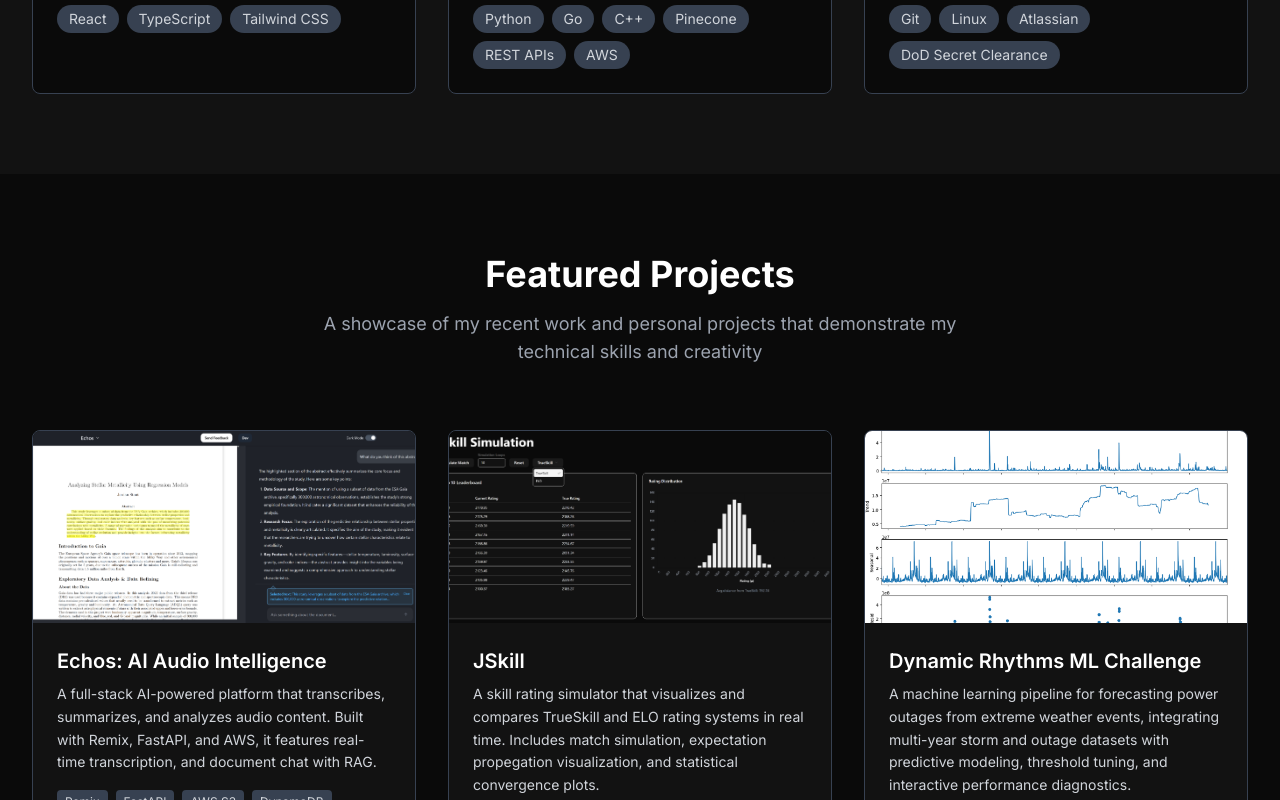
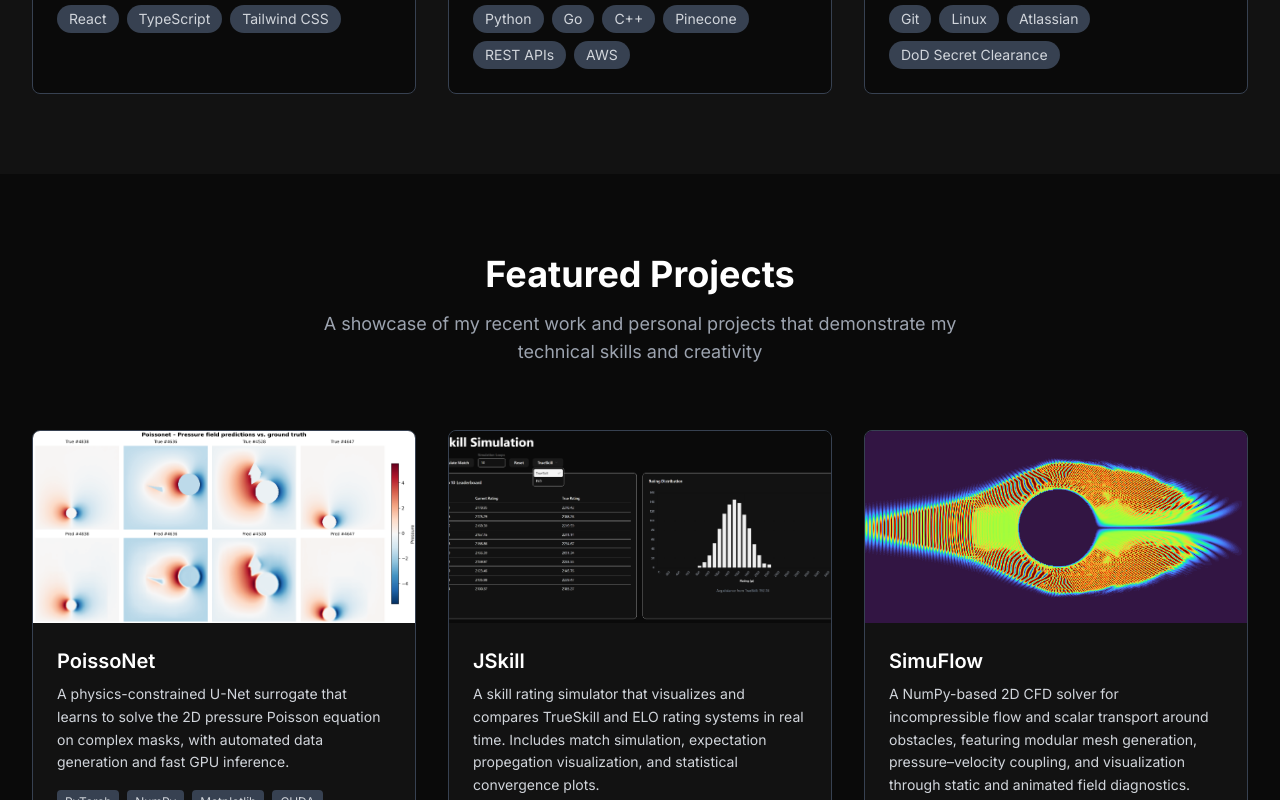
Before and after one commit to obelisk2u/portfolio-site, a React (Vite) app: page / in a window 1280 px wide. Shown: the part 2000-2800 px from the top of the page. Built offline with nearby package versions, Linux system fonts and the light colour scheme.

Commit message:
feat: added poissonet to projects

```diff
--- a/src/components/Projects.tsx
+++ b/src/components/Projects.tsx
@@ -1,24 +1,26 @@
 import React from "react";
 import { Github } from "lucide-react";
+import { SiHuggingface } from "react-icons/si";
 
 const Projects: React.FC = () => {
   const projects = [
     {
-      title: "Echos: AI Audio Intelligence",
+      title: "PoissoNet",
       description:
-        "A full-stack AI-powered platform that transcribes, summarizes, and analyzes audio content. Built with Remix, FastAPI, and AWS, it features real-time transcription, and document chat with RAG.",
-      image: "../../EchosDocChat.png",
+        "A physics-constrained U-Net surrogate that learns to solve the 2D pressure Poisson equation on complex masks, with automated data generation and fast GPU inference.",
+      image: "../../public/poissonet.png",
       technologies: [
-        "Remix",
-        "FastAPI",
-        "AWS S3",
-        "DynamoDB",
-        "TypeScript",
-        "Pinecone",
+        "PyTorch",
+        "NumPy",
+        "Matplotlib",
+        "CUDA",
+        "Deep Learning",
+        "CFD",
+        "Hugging Face",
       ],
-      github: "https://github.com/jordanstout/Echos-App",
+      github: "https://github.com/obelisk2u/PoissoNet",
+      huggingface: "https://huggingface.co/obelisk2u/PoissoNet",
     },
-
     {
       title: "JSkill",
       description:
@@ -34,7 +36,21 @@ const Projects: React.FC = () => {
       ],
       github: "https://github.com/obelisk2u/JSkill",
     },
-
+    {
+      title: "SimuFlow",
+      description:
+        "A NumPy-based 2D CFD solver for incompressible flow and scalar transport around obstacles, featuring modular mesh generation, pressure–velocity coupling, and visualization through static and animated field diagnostics.",
+      image: "../../public/simuflow.png",
+      technologies: [
+        "NumPy",
+        "SciPy",
+        "Matplotlib",
+        "Python",
+        "CFD",
+        "Simulation",
+      ],
+      github: "https://github.com/obelisk2u/SimuFlow",
+    },
     {
       title: "Dynamic Rhythms ML Challenge",
       description:
@@ -44,12 +60,19 @@ const Projects: React.FC = () => {
       github: "https://github.com/obelisk2u/DynamicRythms",
     },
     {
-      title: "SimuFlow",
+      title: "Echos: AI Audio Intelligence",
       description:
-        "A NumPy-based 2D CFD solver for incompressible flow and scalar transport around obstacles, featuring modular mesh generation, pressure–velocity coupling, and visualization through static and animated field diagnostics.",
-      image: "../../public/simuflow.png",
-      technologies: ["NumPy", "Matplotlib", "Python", "CFD", "Simulation"],
-      github: "https://github.com/obelisk2u/SimuFlow",
+        "A full-stack AI-powered platform that transcribes, summarizes, and analyzes audio content. Built with Remix, FastAPI, and AWS, it features real-time transcription, and document chat with RAG.",
+      image: "../../EchosDocChat.png",
+      technologies: [
+        "Remix",
+        "FastAPI",
+        "AWS S3",
+        "DynamoDB",
+        "TypeScript",
+        "Pinecone",
+      ],
+      github: "https://github.com/jordanstout/Echos-App",
     },
   ];
 
@@ -77,12 +100,29 @@ const Projects: React.FC = () => {
                   className="w-full h-48 object-cover group-hover:scale-105 transition-transform duration-300"
                 />
                 <div className="absolute inset-0 bg-black bg-opacity-40 opacity-0 group-hover:opacity-100 transition-opacity duration-300 flex items-center justify-center space-x-4">
+                  {/* GitHub link (shown if provided) */}
+                  {project.github && (
                     <a
                       href={project.github}
+                      target="_blank"
+                      rel="noopener noreferrer"
                       className="bg-[#0a0a0a] p-2 rounded-full hover:bg-gray-700 transition-colors"
                     >
                       <Github className="h-5 w-5" />
                     </a>
+                  )}
+
+                  {/* Hugging Face link (shown only for PoissoNet) */}
+                  {project.huggingface && (
+                    <a
+                      href={project.huggingface}
+                      target="_blank"
+                      rel="noopener noreferrer"
+                      className="bg-[#0a0a0a] p-2 rounded-full hover:bg-gray-700 transition-colors"
+                    >
+                      <SiHuggingface className="h-5 w-5 text-yellow-400" />
+                    </a>
+                  )}
                 </div>
               </div>
 
```
Also changed, not shown: public/poissonet.png (added). Lines whose indentation alone changed are shown as unchanged.
